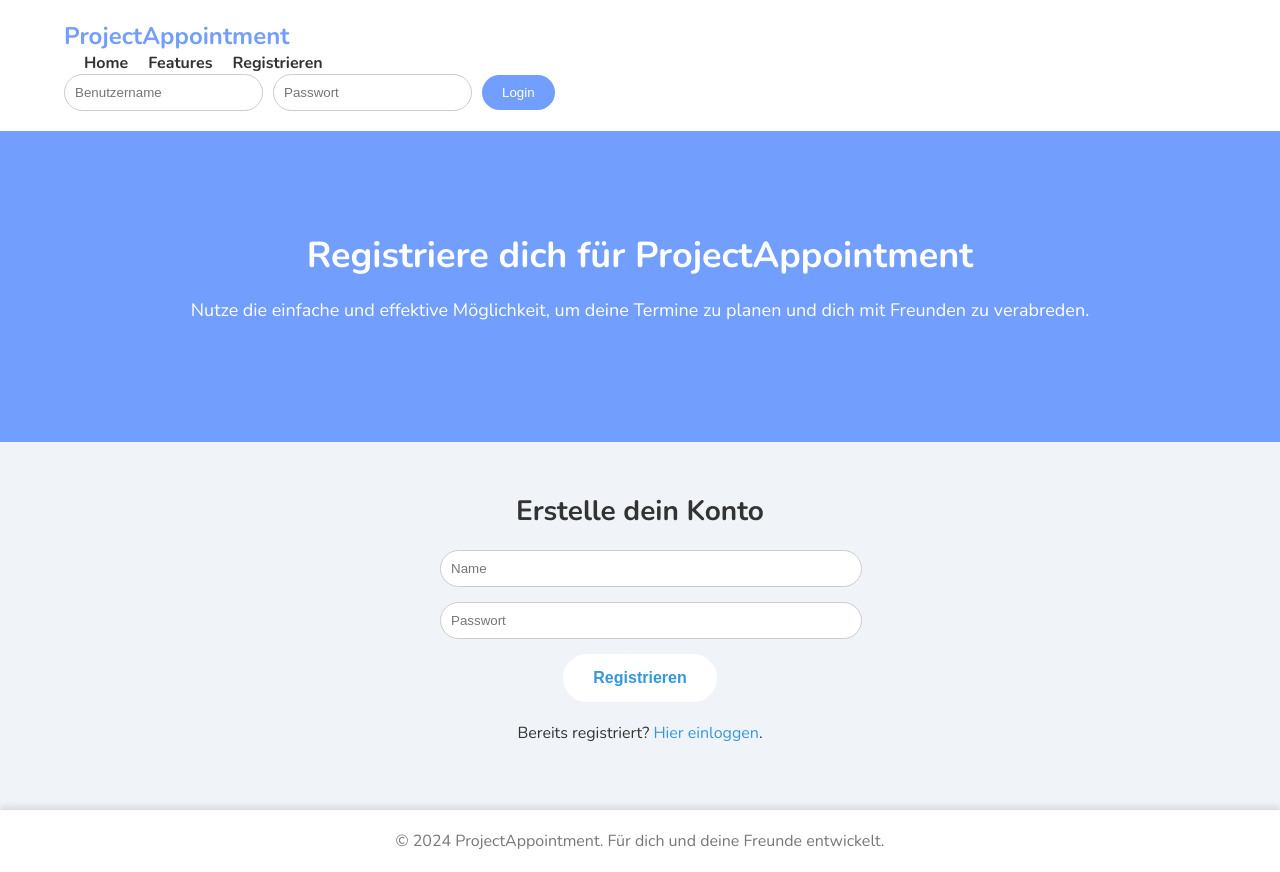
After one commit to RiseofRice/ProjectAppointment, a Flask app: template templates/register.html in a window 1280 px wide. The commit adds this page. Run offline with Flask 3, Linux system fonts and the light colour scheme; the template is opened without the code that fills it, so the values that code supplies are empty.

Commit message:
added register.html and styling without functiion

```diff
--- a/static/css/home.css
+++ b/static/css/home.css
@@ -149,3 +149,34 @@ footer p {
     margin: 0;
     color: #777;
 }
+
+/* Registration Form Section */
+.registration-form {
+    background-color: #f0f4f8;
+    padding: 50px 0;
+    text-align: center;
+}
+
+.registration-form h3 {
+    font-size: 28px;
+    margin-bottom: 20px;
+}
+
+.registration-form form {
+    max-width: 400px;
+    margin: 0 auto;
+}
+
+.registration-form .input-rounded {
+    width: 100%;
+    margin-bottom: 15px;
+}
+
+.registration-form p {
+    margin-top: 20px;
+}
+
+.registration-form a {
+    color: #3498db;
+    text-decoration: none;
+}
--- /dev/null
+++ b/templates/register.html
@@ -0,0 +1,60 @@
+<!DOCTYPE html>
+<html lang="de">
+<head>
+    <meta charset="UTF-8">
+    <meta name="viewport" content="width=device-width, initial-scale=1.0">
+    <title>Registrierung - ProjectAppointment</title>
+    <link rel="stylesheet" href="../static/css/home.css">
+    <link href="https://fonts.googleapis.com/css2?family=Nunito:wght@400;700&display=swap" rel="stylesheet">
+</head>
+<body>
+    <!-- Header -->
+    <header>
+        <div class="container">
+            <h1>ProjectAppointment</h1>
+            <nav>
+                <ul>
+                    <li><a href="#home">Home</a></li>
+                    <li><a href="#features">Features</a></li>
+                    <li><a href="/register">Registrieren</a></li>
+                </ul>
+            </nav>
+            <div class="login">
+                <form action="/login" method="POST">
+                    <input type="text" placeholder="Benutzername" name="username" class="input-rounded">
+                    <input type="password" placeholder="Passwort" name="password" class="input-rounded">
+                    <button type="submit" class="btn-rounded">Login</button>
+                </form>
+            </div>
+        </div>
+    </header>
+
+    <!-- Hero Section -->
+    <section class="hero" id="home">
+        <div class="container">
+            <h2>Registriere dich für ProjectAppointment</h2>
+            <p>Nutze die einfache und effektive Möglichkeit, um deine Termine zu planen und dich mit Freunden zu verabreden.</p>
+        </div>
+    </section>
+
+    <!-- Registration Form Section -->
+    <section class="registration-form">
+        <div class="container">
+            <h3>Erstelle dein Konto</h3>
+            <form action="/register" method="POST">
+                <input type="text" placeholder="Name" name="name" class="input-rounded" required>
+                <input type="password" placeholder="Passwort" name="password" class="input-rounded" required>
+                <button type="submit" class="btn-primary">Registrieren</button>
+            </form>
+            <p>Bereits registriert? <a href="/login">Hier einloggen</a>.</p>
+        </div>
+    </section>
+
+    <!-- Footer -->
+    <footer>
+        <div class="container">
+            <p>© 2024 ProjectAppointment. Für dich und deine Freunde entwickelt.</p>
+        </div>
+    </footer>
+</body>
+</html>
```
